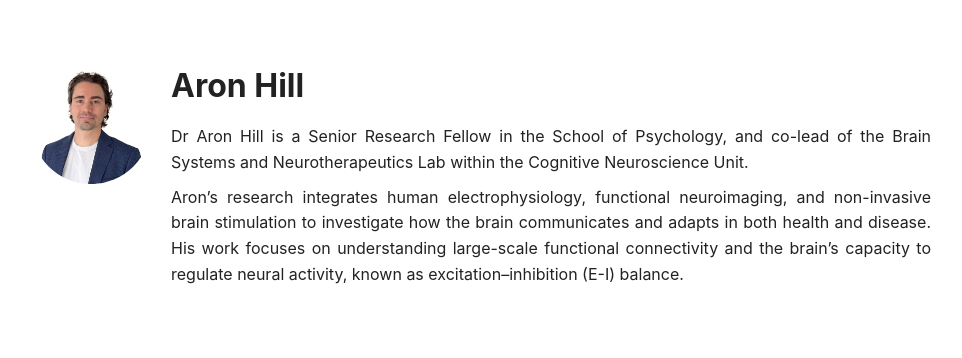
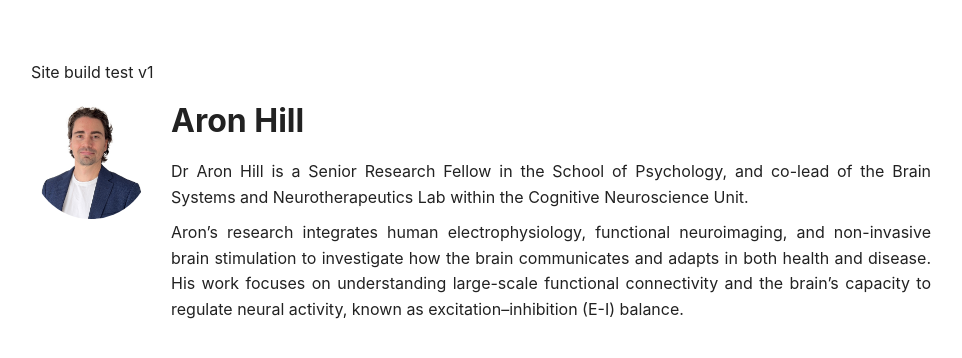
Before and after one commit to aronthill/aronhill.github.io, a plain HTML site: page index.html in a window 1280 px wide. Shown: the whole page, without its empty margins (159-1121 px from the left). Drawn offline with Linux system fonts and the light colour scheme.

Commit message:
Update index.html

```diff
--- a/index.html
+++ b/index.html
@@ -1,3 +1,6 @@
+<p>Site build test v1</p>
+
+
 <!DOCTYPE html>
 <html lang="en">
 <head>
```
